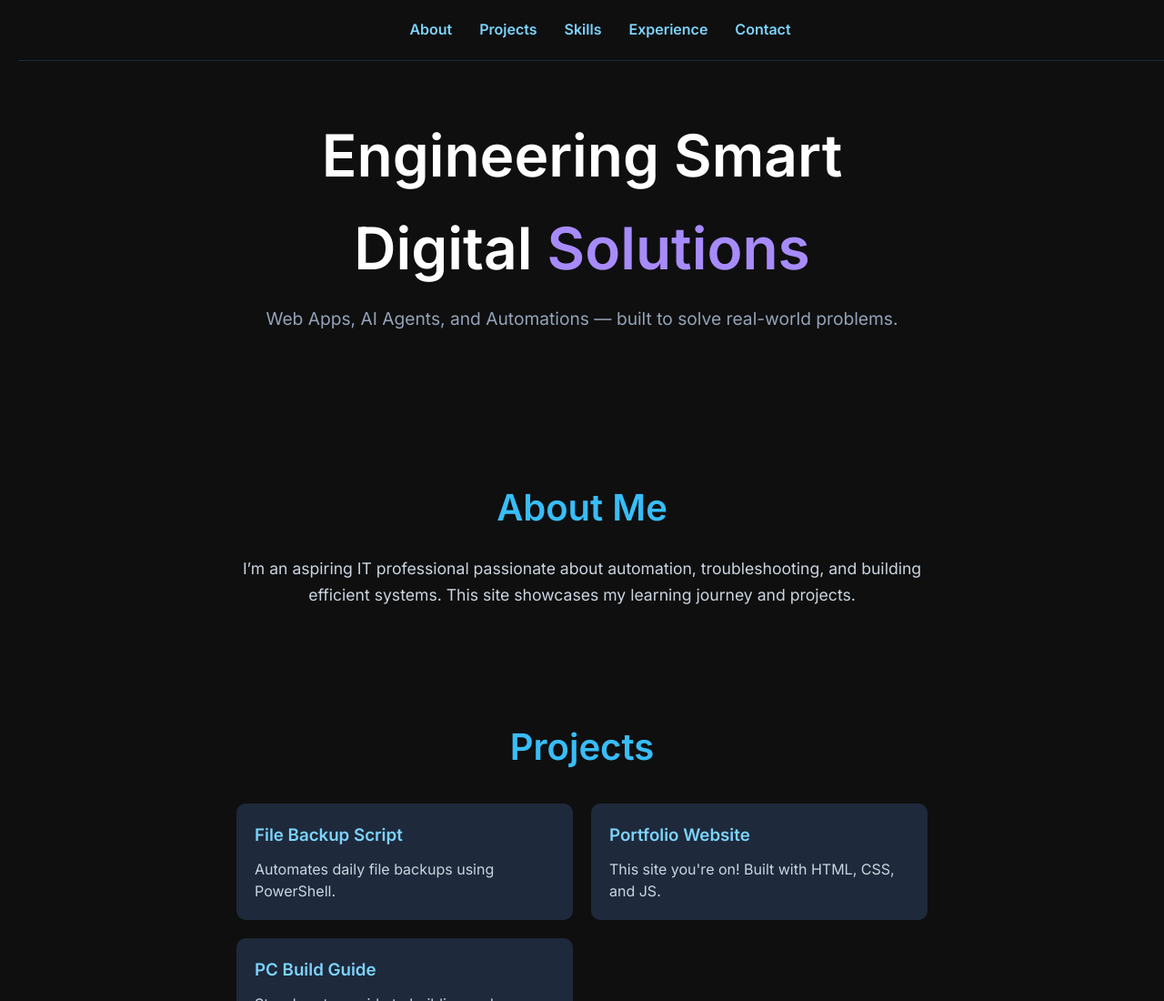
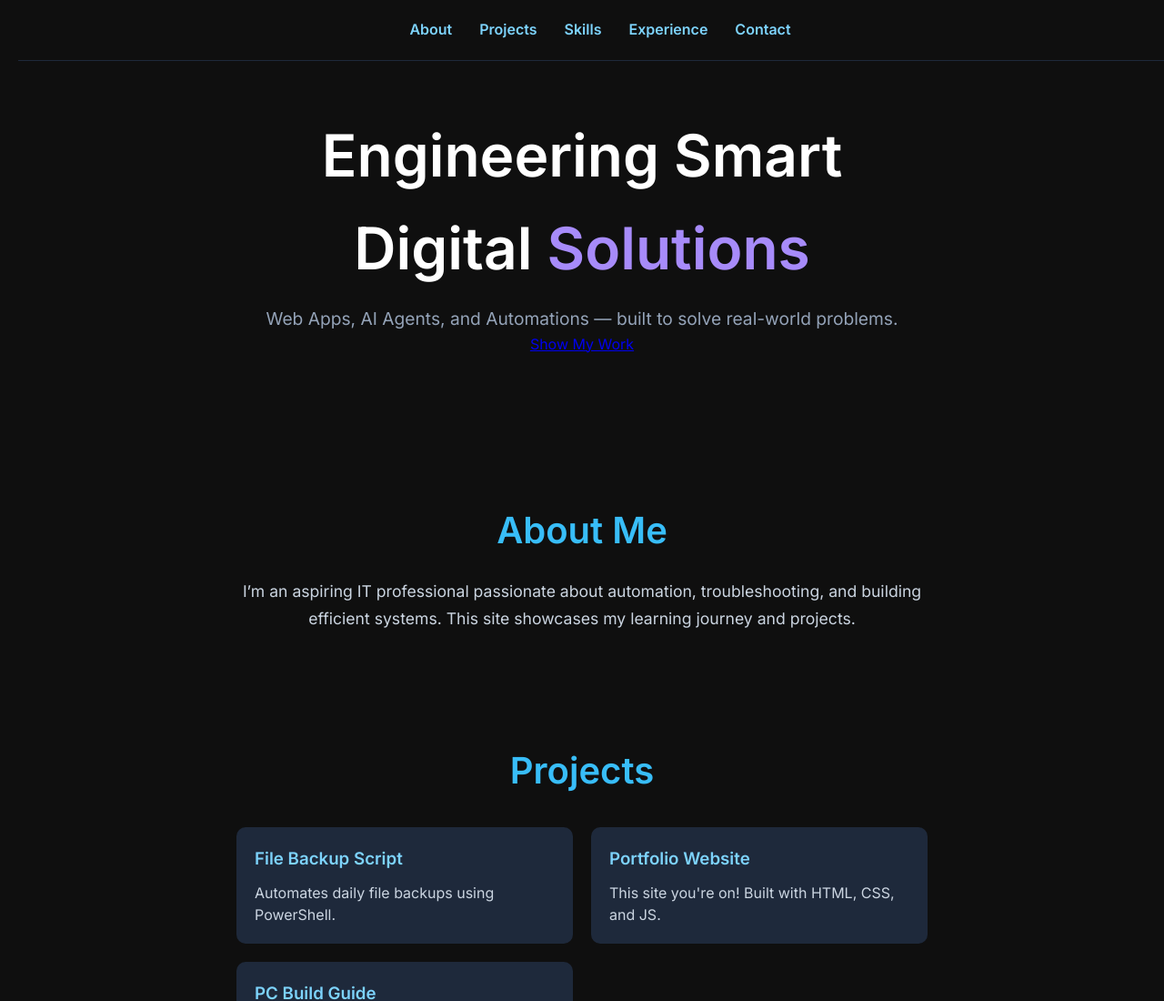
Before and after one commit to Joshhowe1995/Joshhowe1995.github.io, a plain HTML site: page index.html in a window 1280 px wide. Shown: the top 1100 px of the page at 91% size. Drawn offline with Linux system fonts and the light colour scheme.

Commit message:
Update index.html
add show my work button

```diff
--- a/index.html
+++ b/index.html
@@ -29,6 +29,7 @@
   <p class="subheader">
     Web Apps, AI Agents, and Automations — built to solve real-world problems.
   </p>
+<a href="#projects" class="btn-show-work">Show My Work</a>
 </header>
 
     <main>
```
